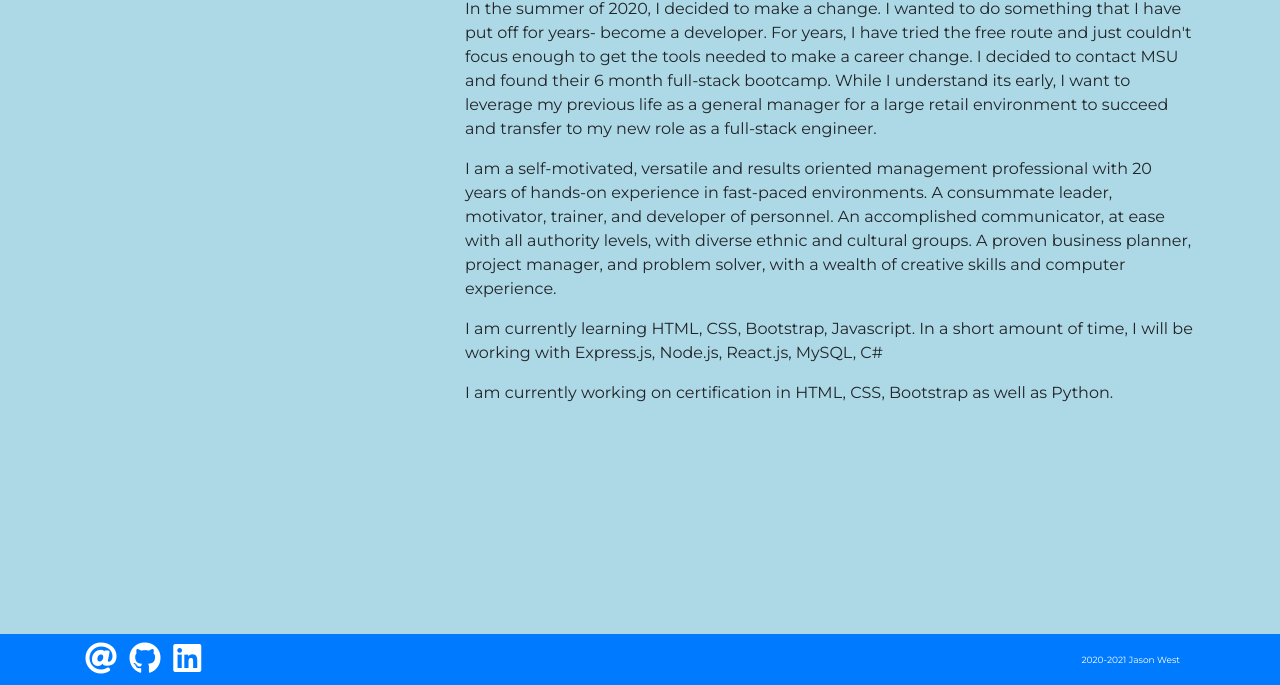
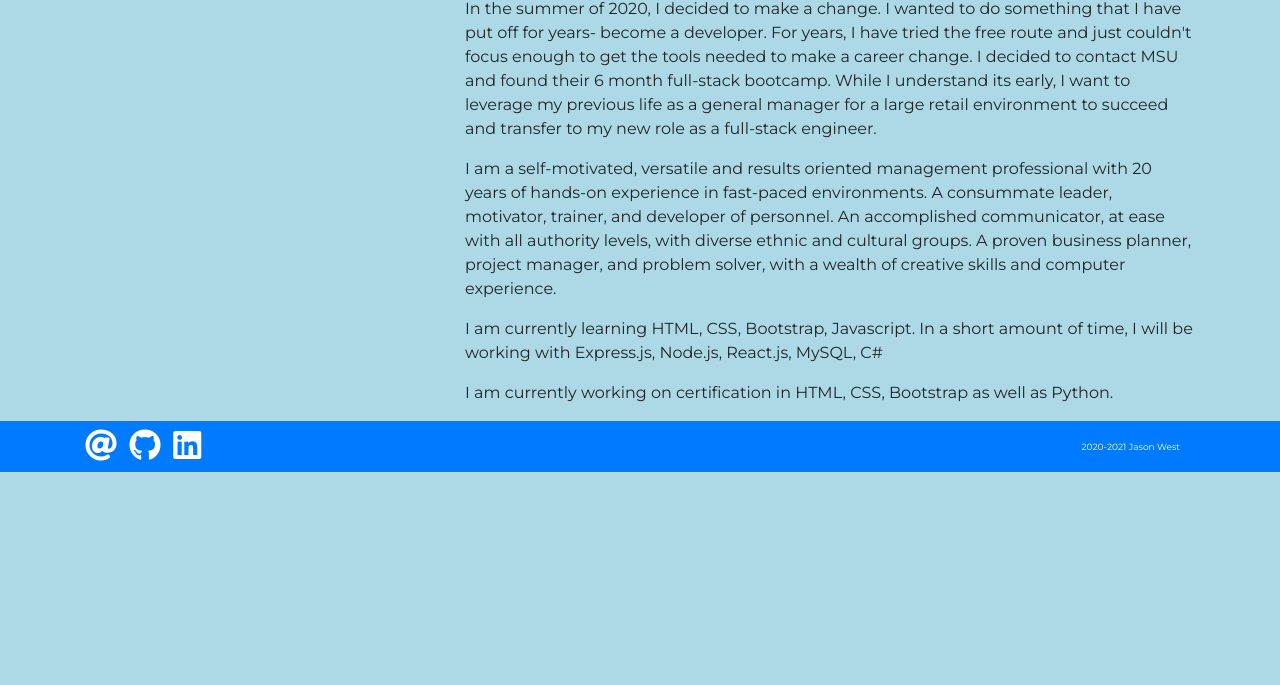
Before and after one commit to jlw429/Portfolio, a plain HTML site: page index.html in a window 1280 px wide. Shown: the part 115-800 px from the top of the page. Drawn offline with nearby package versions, Linux system fonts and the light colour scheme.

Commit message:
added message

```diff
--- a/index.html
+++ b/index.html
@@ -52,7 +52,7 @@
       </div>
     </div>
   </main>
-  <footer class="navbar fixed-bottom navbar-dark bg-primary">
+  <footer class="navbar sticky-bottom navbar-dark bg-primary">
     <div class="container">
       <div class="row justify-content-between align-items-center">
         <div class="col-auto mx-auto mx-sm-0">
```
